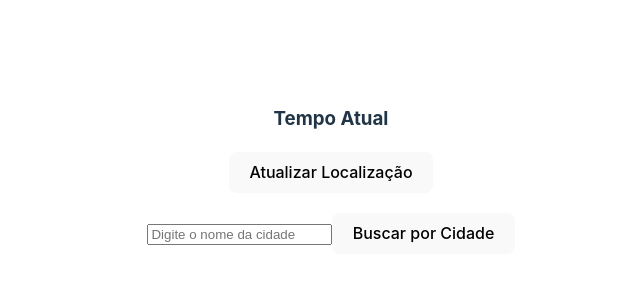
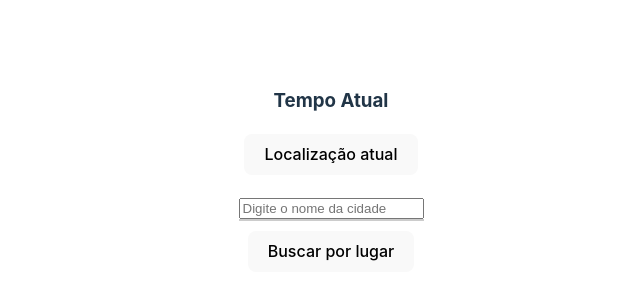
Before and after one commit to ArturMineiro/Consumodeapi, a React (Vite) app: page /weather in a window 1280 px wide. Shown: the part 230-530 px from the top of the page, without its empty margins (309-949 px from the left). Built offline with nearby package versions, Linux system fonts and the light colour scheme.

Commit message:
melhoras na parte do weather

```diff
--- a/src/pages/Weather.tsx
+++ b/src/pages/Weather.tsx
@@ -2,7 +2,6 @@ import React, { useState, useEffect } from 'react';
 import axios from 'axios';
 import './styles.css';
 
-// Define o tipo de dados esperados da API
 interface WeatherData {
   name: string;
   main: {
@@ -23,8 +22,8 @@ function Weather() {
   const [error, setError] = useState<string | null>(null);
   const [location, setLocation] = useState<{ lat: number | null, lon: number | null }>({ lat: null, lon: null });
   const [city, setCity] = useState<string>(''); // Estado para armazenar o nome da cidade
+  const [suggestions, setSuggestions] = useState<string[]>([]); // Estado para armazenar sugestões de cidades
 
-  // Função para buscar dados do clima
   const fetchWeather = async (lat: number | null, lon: number | null, city?: string) => {
     try {
       setLoading(true);
@@ -51,7 +50,6 @@ function Weather() {
     }
   };
 
-  // Função para atualizar a localização
   const updateLocation = () => {
     if (navigator.geolocation) {
       navigator.geolocation.getCurrentPosition(
@@ -69,7 +67,6 @@ function Weather() {
     }
   };
 
-  // Função para buscar clima baseado na cidade
   const searchByCity = () => {
     if (city) {
       fetchWeather(null, null, city);
@@ -78,12 +75,36 @@ function Weather() {
     }
   };
 
-  // UseEffect para buscar dados quando a localização muda
   useEffect(() => {
     if (location.lat !== null && location.lon !== null) {
       fetchWeather(location.lat, location.lon);
     }
   }, [location]);
+
+  // Função para lidar com as mudanças no input de cidade e buscar sugestões da API
+  const handleCityChange = async (e: React.ChangeEvent<HTMLInputElement>) => {
+    const userInput = e.target.value;
+    setCity(userInput);
+
+    if (userInput.length > 2) { // Buscar sugestões apenas se o usuário digitar mais de 2 caracteres
+      try {
+        const apiKey = import.meta.env.VITE_OPENWEATHER_API_KEY;
+        const response = await axios.get(`https://api.openweathermap.org/geo/1.0/direct?q=${userInput}&limit=5&appid=${apiKey}`);
+        const citySuggestions = response.data.map((city: any) => `${city.name}, ${city.country}`);
+        setSuggestions(citySuggestions);
+      } catch (err) {
+        console.error('Erro ao buscar sugestões de cidade:', err);
+      }
+    } else {
+      setSuggestions([]);
+    }
+  };
+
+  // Função para lidar com a seleção de uma sugestão
+  const handleSuggestionClick = (suggestion: string) => {
+    setCity(suggestion);
+    setSuggestions([]); // Esconder as sugestões após a seleção
+  };
 
   return (
     <div className="container mt-4">
@@ -104,7 +125,7 @@ function Weather() {
         )
       )}
       <div className="button-container">
-        <button className="btn btn-primary" onClick={updateLocation}>Atualizar Localização</button>
+        <button className="btn btn-primary" onClick={updateLocation}>Localização atual</button>
       </div>
       <div className="spacing-top">
         <input
@@ -112,9 +133,16 @@ function Weather() {
           className="form-control mb-2"
           placeholder="Digite o nome da cidade"
           value={city}
-          onChange={(e) => setCity(e.target.value)}
+          onChange={handleCityChange}
         />
-        <button className="btn btn-secondary" onClick={searchByCity}>Buscar por Cidade</button>
+        <ul className="suggestions">
+          {suggestions.map((suggestion, index) => (
+            <li key={index} onClick={() => handleSuggestionClick(suggestion)}>
+              {suggestion}
+            </li>
+          ))}
+        </ul>
+        <button className="btn btn-secondary" onClick={searchByCity}>Buscar por lugar</button>
       </div>
     </div>
   );
--- a/src/pages/styles.css
+++ b/src/pages/styles.css
@@ -10,3 +10,24 @@
   .button-container {
     margin-bottom: 20px; /* Ajuste o valor conforme necessário */
   }
+  .suggestions {
+    border: 1px solid #ccc;
+    max-height: 150px;
+    overflow-y: auto;
+    list-style-type: none;
+    padding: 0;
+    margin: 0;
+  }
+
+  .suggestions li {
+    padding: 8px;
+    cursor: pointer;
+  }
+
+  .suggestions li:hover {
+    background-color: #f0f0f0;
+  }
+
+  .suggestions{
+    margin-bottom: 10px;
+  }
```
